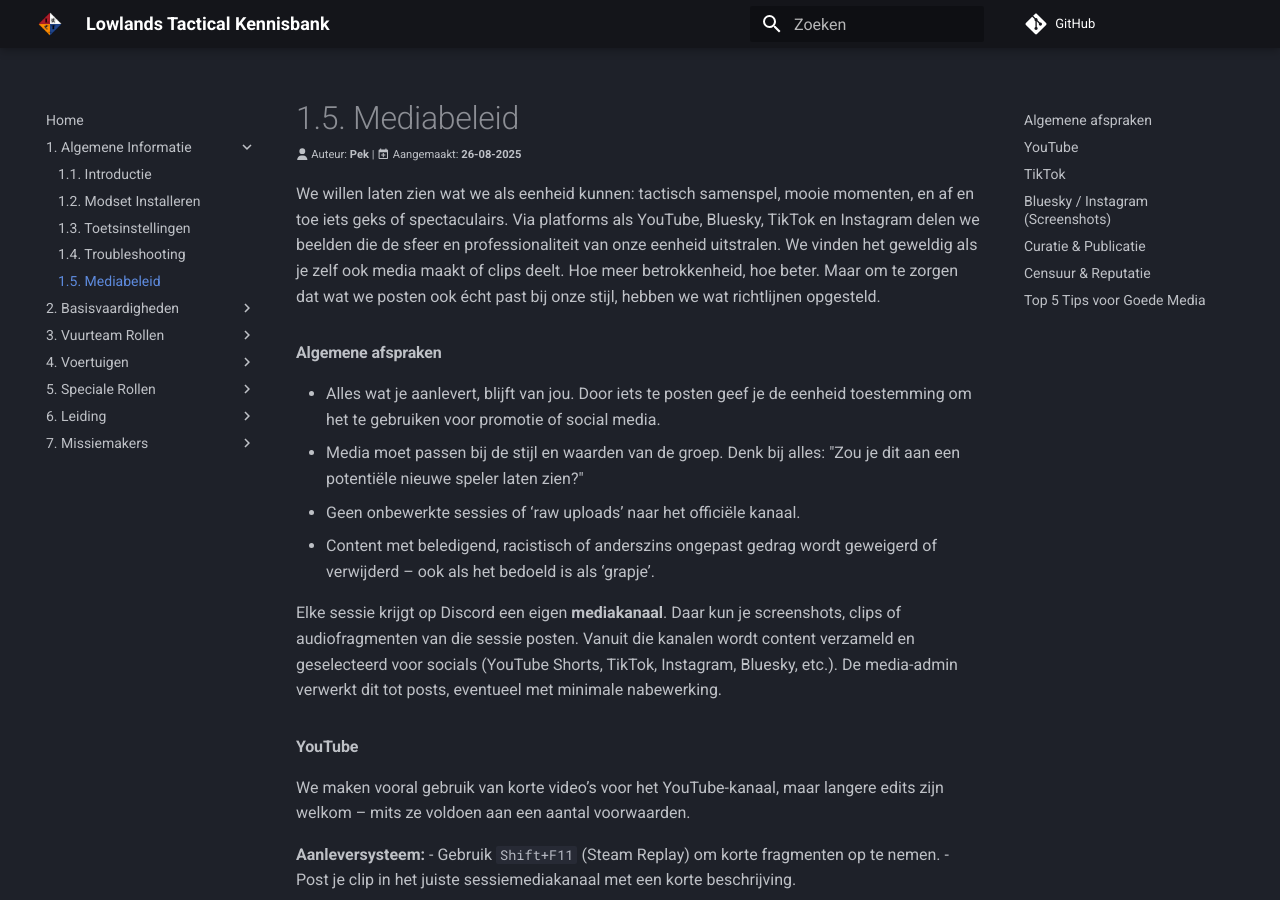
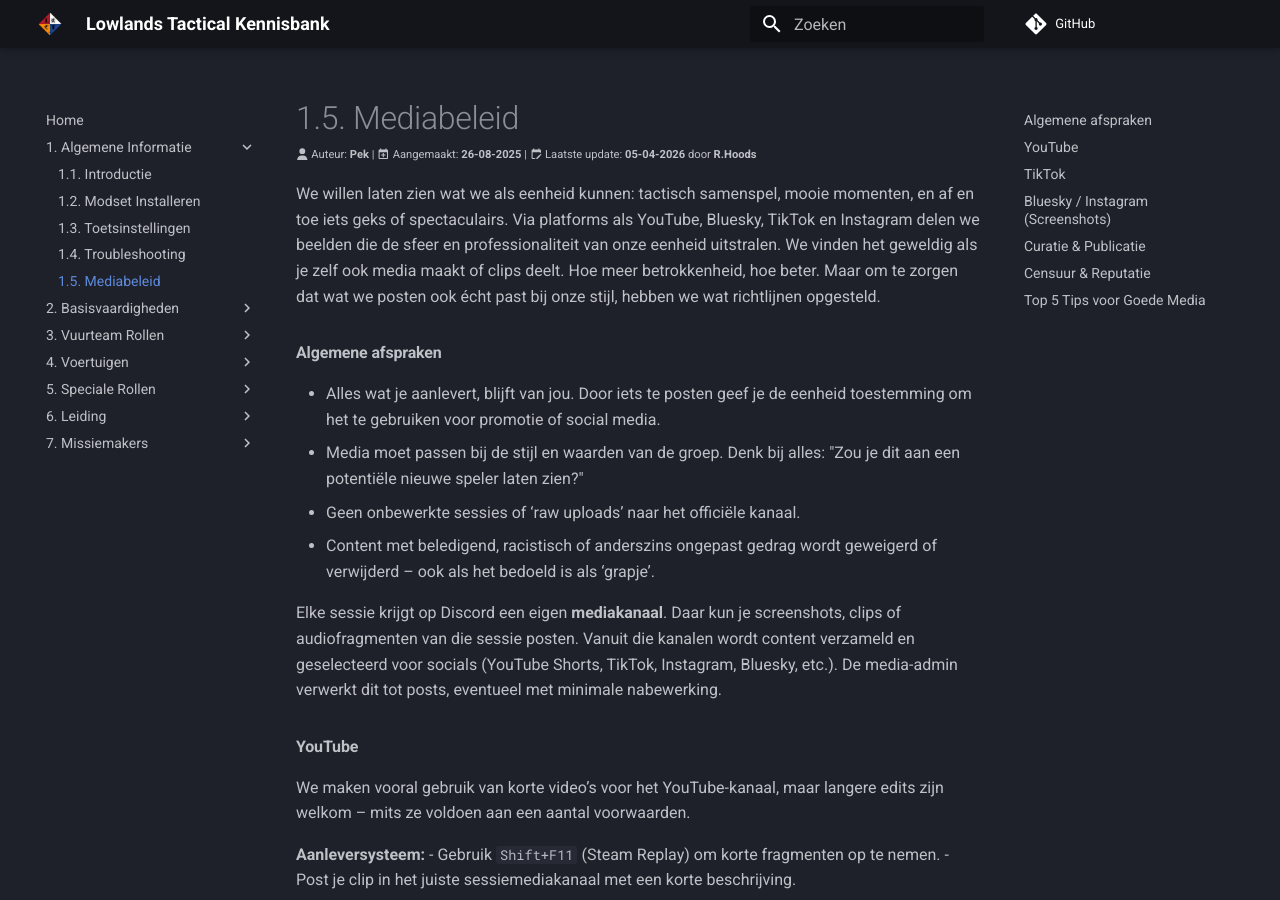
Before and after one commit to Lowlands-Tactical/LT-Wiki, an MkDocs documentation site: the page built from docs/1_algemene_informatie/1_5_mediabeleid.md, in a window 1280 px wide and 900 px high. Built offline with MkDocs 1.6.1 and Material for MkDocs 9.7.7, drawn with Linux system fonts in a browser that asks for light colours; comment, search, counter and statistics services are not loaded.

Commit message:
aanpassing mediabeleid
datum wijziging

```diff
--- a/docs/1_algemene_informatie/1_5_mediabeleid.md
+++ b/docs/1_algemene_informatie/1_5_mediabeleid.md
@@ -4,7 +4,7 @@ title: 1.5. Mediabeleid
 ---
 # 1.5. Mediabeleid
 <span style="font-size:0.7em;">
-    :fontawesome-solid-user: Auteur: **Pek** | :material-calendar-plus: Aangemaakt: **26-08-2025**
+    :fontawesome-solid-user: Auteur: **Pek** | :material-calendar-plus: Aangemaakt: **26-08-2025** | :material-calendar-edit: Laatste update: **05-04-2026** door **R.Hoods**
 </span>
 
 We willen laten zien wat we als eenheid kunnen: tactisch samenspel, mooie momenten, en af en toe iets geks of spectaculairs. Via platforms als YouTube, Bluesky, TikTok en Instagram delen we beelden die de sfeer en professionaliteit van onze eenheid uitstralen. We vinden het geweldig als je zelf ook media maakt of clips deelt. Hoe meer betrokkenheid, hoe beter. Maar om te zorgen dat wat we posten ook écht past bij onze stijl, hebben we wat richtlijnen opgesteld.
```
